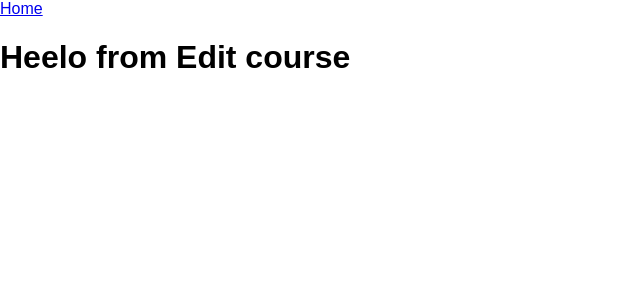
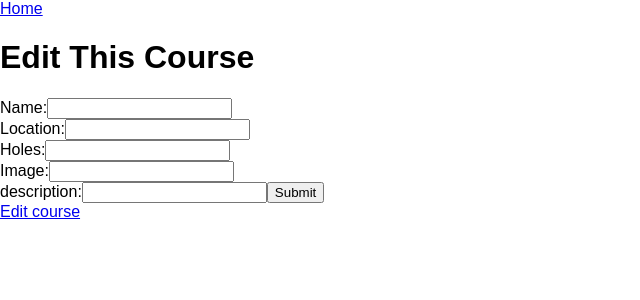
Before and after one commit to ejjonzey/Chain-Bangers, a React (Create React App) app in the folder client/: page /EditCourse in a window 1280 px wide. Shown: the top 300 px of the page, without its empty margins (0-640 px from the left). Built offline with nearby package versions, Linux system fonts and the light colour scheme.

Commit message:
link to edit course.

```diff
--- a/client/src/components/Course.js
+++ b/client/src/components/Course.js
@@ -42,10 +42,11 @@ _deleteCourse = ()=>{
                 <div>
                 <h1>These are your courses:
                     <ul>{this.state.courses.map((course, index) => {
-                       return <li>{course.name}</li> })}</ul>
+                       return <li><Link to='/EditCourse'>Edit Course</Link>{course._id}</li> })}</ul>
                     </h1>
                 <br/>
                 <Link to='/AddCourse'>Add Course</Link>
+
                 </div>
                  </div>
         )
--- a/client/src/components/EditCourse.js
+++ b/client/src/components/EditCourse.js
@@ -1,12 +1,35 @@
 import React, { Component } from 'react';
+import {Link}from 'react-router-dom';
+import axios from 'axios';
+
 
 class EditCourse extends Component {
     render() {
         return (
             <div>
-                <div>
-                    <h1>Heelo from Edit course</h1>
-                </div>
+               <div>
+                   <h1>Edit This Course</h1>
+               <form onSubmit={this._handleSubmit}>
+                 <label>
+                Name:
+                <input type="text" name="name" />
+                <br/>
+                Location:
+                <input type="text" name="location" />
+                <br/>
+                Holes:
+                <input type="text" name="holes" />
+                <br/>
+                Image:
+                <input type="text" name="image" />
+                <br/>
+                description:
+                <input type="text" name="description" />
+                <input type="submit" value="Submit" />
+                 </label>
+                </form>
+               </div>
+               <Link to='/EditCourse'>Edit course</Link>
             </div>
         );
     }
```
